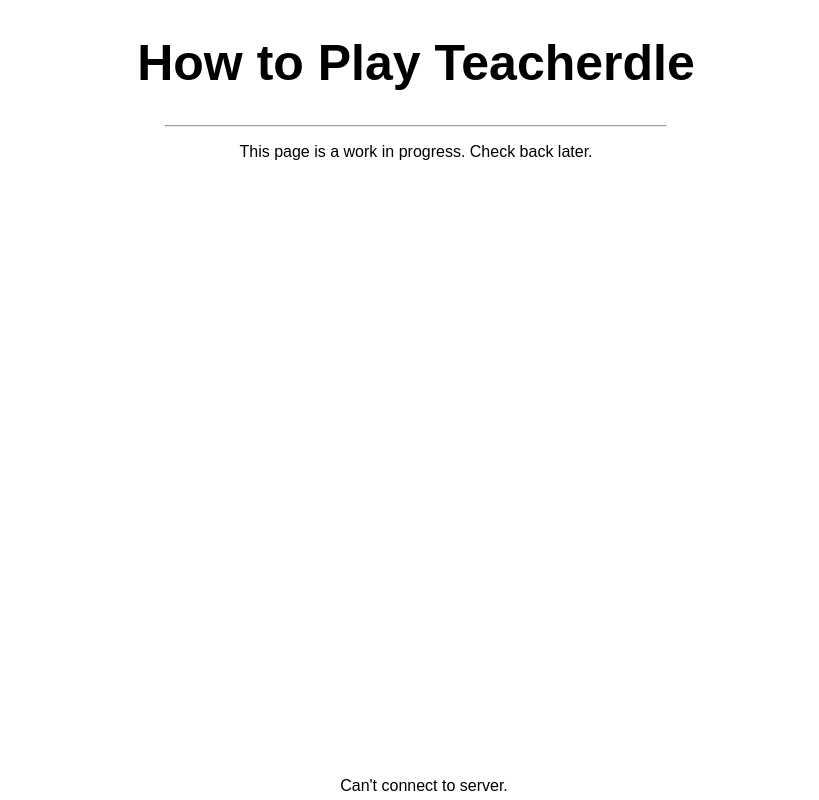
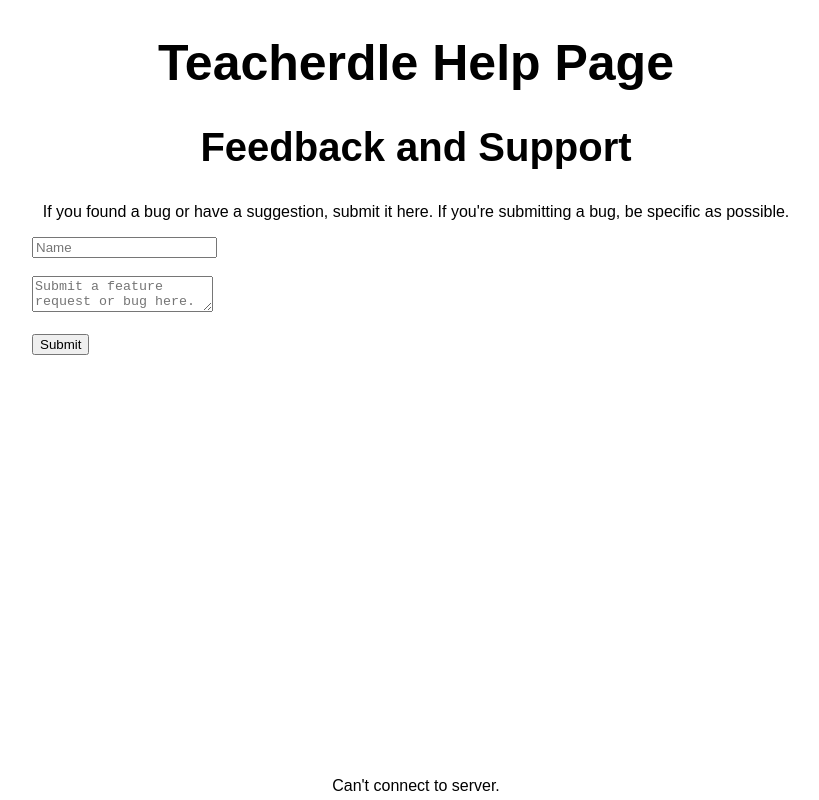
Before and after one commit to Agent-AA/Teacherdle-SIHS, a website: page client_files/help-page/index.html in a window 1280 px wide. Shown: the whole page, without its empty margins (224-1043 px from the left). Drawn offline with nearby package versions, Linux system fonts and the light colour scheme; no server answers.

Commit message:
Set up feedback form

```diff
--- a/client_files/help-page/index.html
+++ b/client_files/help-page/index.html
@@ -6,25 +6,22 @@
     <meta name="viewport" content="width=device-width, initial-scale=1.0 user-scalable=no">
     <link rel="stylesheet" href="help.css">
     <script src="https://ajax.googleapis.com/ajax/libs/jquery/3.6.4/jquery.min.js"></script>
+    <script src="help-page.js"></script>
     <title>Teacherdle - How to Play</title>
 </head>
 <body>
-    <h1>How to Play Teacherdle</h1>
-    <hr>
-    <div id="explanation">
-        <div id="letter-sample-1"></div>
-        <p>This page is a work in progress. Check back later.</p>
-
+    <h1>Teacherdle Help Page</h1>
+    <h2>Feedback and Support</h2>
+    <p>If you found a bug or have a suggestion, submit it here. If you're submitting a bug, be specific as possible.</p>
+    <div id="feedback-form" style="display: flex; justify-content: center;">
+        <div style="text-align: left; width: 60vw;">
+            <input id="name-input" type="text" placeholder="Name"></input>
+            <br><br>
+            <textarea id="feature-bug-input" placeholder="Submit a feature request or bug here."></textarea>
+            <br><br>
+            <button type="submit" id="submit-button">Submit</button>
+        </div>
+        <footer id="footer">Can't connect to server.</footer>
     </div>
-    <footer id="footer">Can't connect to server.</footer>
 </body>
-
-<script>
-    const serverAddress = "https://teacherdle.agent-aa.repl.co";
-
-    $.get(`${serverAddress}/reboot-timestamp`, (timestamp) => {
-        document.getElementById("footer").textContent = `Last update on ${timestamp}.`;
-    });
-</script>
-
 </html>
```
